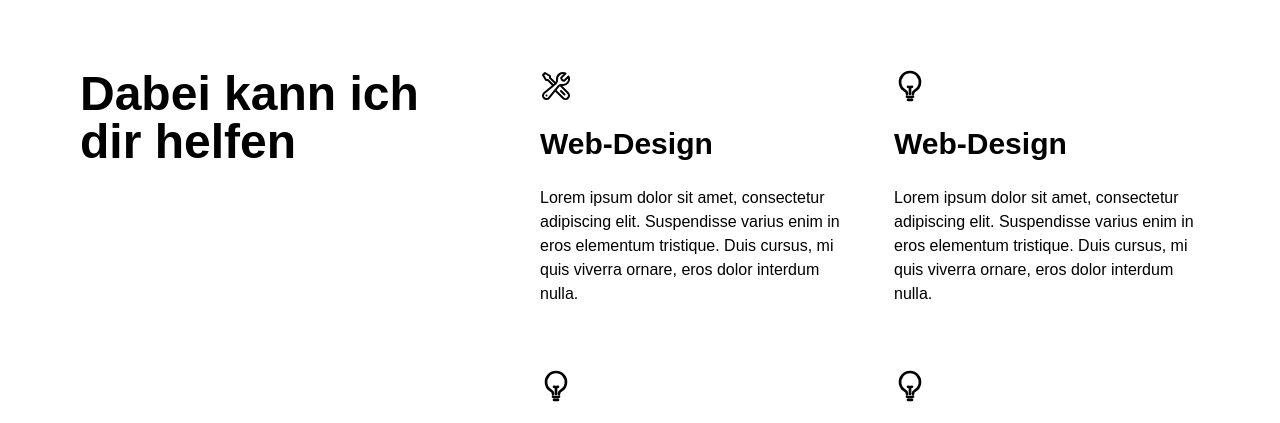
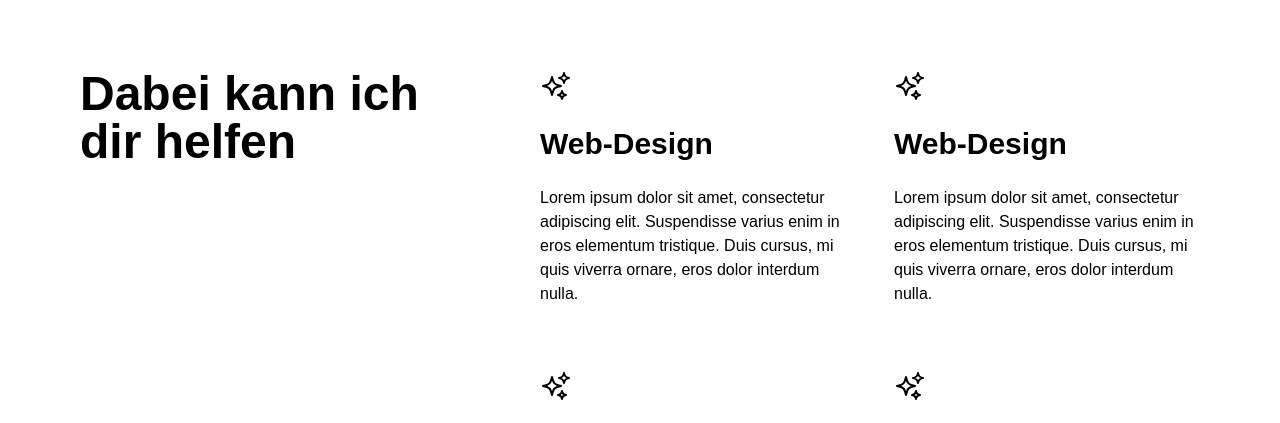
Before and after one commit to moritzmzu/portfolio, a website: page index.html in a window 1280 px wide. Shown: the part 842-1265 px from the top of the page. Drawn offline with Linux system fonts and the light colour scheme; a web font is replaced by a local one.

Commit message:
changed icons and icon size

```diff
--- a/index.html
+++ b/index.html
@@ -23,7 +23,7 @@
             </h2>
             <p>
               -und ich bin Web-Entwickler. Ich entwickle dir alles was mit
-              Internet zu tun hat, von eifachen Landingpages bis zu komplexen
+              Internet zu tun hat, von einfachen Landingpages bis zu komplexen
               Web-Apps.
             </p>
           </div>
@@ -39,19 +39,14 @@
           </div>
           <div class="grid grid-col-1 sm:grid-cols-2 grid-rows-2 gap-x-12 gap-y-16">
             <div class="flex flex-col gap-3 md:gap-6">
-              <svg
-                xmlns="http://www.w3.org/2000/svg"
+              <svg xmlns="http://www.w3.org/2000/svg"
                 fill="none"
                 viewBox="0 0 24 24"
                 stroke-width="1.5"
                 stroke="currentColor"
-                class="w-8 h-8"
+                class="w-6 md:w-8 h-6 md:h-8"
               >
-                <path
-                  stroke-linecap="round"
-                  stroke-linejoin="round"
-                  d="M11.42 15.17 17.25 21A2.652 2.652 0 0 0 21 17.25l-5.877-5.877M11.42 15.17l2.496-3.03c.317-.384.74-.626 1.208-.766M11.42 15.17l-4.655 5.653a2.548 2.548 0 1 1-3.586-3.586l6.837-5.63m5.108-.233c.55-.164 1.163-.188 1.743-.14a4.5 4.5 0 0 0 4.486-6.336l-3.276 3.277a3.004 3.004 0 0 1-2.25-2.25l3.276-3.276a4.5 4.5 0 0 0-6.336 4.486c.091 1.076-.071 2.264-.904 2.95l-.102.085m-1.745 1.437L5.909 7.5H4.5L2.25 3.75l1.5-1.5L7.5 4.5v1.409l4.26 4.26m-1.745 1.437 1.745-1.437m6.615 8.206L15.75 15.75M4.867 19.125h.008v.008h-.008v-.008Z"
-                />
+                <path stroke-linecap="round" stroke-linejoin="round" d="M9.813 15.904 9 18.75l-.813-2.846a4.5 4.5 0 0 0-3.09-3.09L2.25 12l2.846-.813a4.5 4.5 0 0 0 3.09-3.09L9 5.25l.813 2.846a4.5 4.5 0 0 0 3.09 3.09L15.75 12l-2.846.813a4.5 4.5 0 0 0-3.09 3.09ZM18.259 8.715 18 9.75l-.259-1.035a3.375 3.375 0 0 0-2.455-2.456L14.25 6l1.036-.259a3.375 3.375 0 0 0 2.455-2.456L18 2.25l.259 1.035a3.375 3.375 0 0 0 2.456 2.456L21.75 6l-1.035.259a3.375 3.375 0 0 0-2.456 2.456ZM16.894 20.567 16.5 21.75l-.394-1.183a2.25 2.25 0 0 0-1.423-1.423L13.5 18.75l1.183-.394a2.25 2.25 0 0 0 1.423-1.423l.394-1.183.394 1.183a2.25 2.25 0 0 0 1.423 1.423l1.183.394-1.183.394a2.25 2.25 0 0 0-1.423 1.423Z" />
               </svg>
 
               <h3 class="text-xl sm:text-2xl md:text-3xl font-bold">Web-Design</h3>
@@ -62,19 +57,14 @@
               </p>
             </div>
             <div class="flex flex-col gap-3 md:gap-6 justify-start">
-              <svg
-                xmlns="http://www.w3.org/2000/svg"
+              <svg xmlns="http://www.w3.org/2000/svg"
                 fill="none"
                 viewBox="0 0 24 24"
-                stroke-width="2"
+                stroke-width="1.5"
                 stroke="currentColor"
-                class="w-8 h-8"
+                class="w-6 md:w-8 h-6 md:h-8"
               >
-                <path
-                  stroke-linecap="round"
-                  stroke-linejoin="round"
-                  d="M12 18v-5.25m0 0a6.01 6.01 0 0 0 1.5-.189m-1.5.189a6.01 6.01 0 0 1-1.5-.189m3.75 7.478a12.06 12.06 0 0 1-4.5 0m3.75 2.383a14.406 14.406 0 0 1-3 0M14.25 18v-.192c0-.983.658-1.823 1.508-2.316a7.5 7.5 0 1 0-7.517 0c.85.493 1.509 1.333 1.509 2.316V18"
-                />
+                <path stroke-linecap="round" stroke-linejoin="round" d="M9.813 15.904 9 18.75l-.813-2.846a4.5 4.5 0 0 0-3.09-3.09L2.25 12l2.846-.813a4.5 4.5 0 0 0 3.09-3.09L9 5.25l.813 2.846a4.5 4.5 0 0 0 3.09 3.09L15.75 12l-2.846.813a4.5 4.5 0 0 0-3.09 3.09ZM18.259 8.715 18 9.75l-.259-1.035a3.375 3.375 0 0 0-2.455-2.456L14.25 6l1.036-.259a3.375 3.375 0 0 0 2.455-2.456L18 2.25l.259 1.035a3.375 3.375 0 0 0 2.456 2.456L21.75 6l-1.035.259a3.375 3.375 0 0 0-2.456 2.456ZM16.894 20.567 16.5 21.75l-.394-1.183a2.25 2.25 0 0 0-1.423-1.423L13.5 18.75l1.183-.394a2.25 2.25 0 0 0 1.423-1.423l.394-1.183.394 1.183a2.25 2.25 0 0 0 1.423 1.423l1.183.394-1.183.394a2.25 2.25 0 0 0-1.423 1.423Z" />
               </svg>
               <h3 class="text-xl sm:text-2xl md:text-3xl font-bold">Web-Design</h3>
               <p>
@@ -84,19 +74,14 @@
               </p>
             </div>
             <div class="flex flex-col gap-3 md:gap-6 justify-start">
-              <svg
-                xmlns="http://www.w3.org/2000/svg"
+              <svg xmlns="http://www.w3.org/2000/svg"
                 fill="none"
                 viewBox="0 0 24 24"
-                stroke-width="2"
+                stroke-width="1.5"
                 stroke="currentColor"
-                class="w-8 h-8"
+                class="w-6 md:w-8 h-6 md:h-8"
               >
-                <path
-                  stroke-linecap="round"
-                  stroke-linejoin="round"
-                  d="M12 18v-5.25m0 0a6.01 6.01 0 0 0 1.5-.189m-1.5.189a6.01 6.01 0 0 1-1.5-.189m3.75 7.478a12.06 12.06 0 0 1-4.5 0m3.75 2.383a14.406 14.406 0 0 1-3 0M14.25 18v-.192c0-.983.658-1.823 1.508-2.316a7.5 7.5 0 1 0-7.517 0c.85.493 1.509 1.333 1.509 2.316V18"
-                />
+                <path stroke-linecap="round" stroke-linejoin="round" d="M9.813 15.904 9 18.75l-.813-2.846a4.5 4.5 0 0 0-3.09-3.09L2.25 12l2.846-.813a4.5 4.5 0 0 0 3.09-3.09L9 5.25l.813 2.846a4.5 4.5 0 0 0 3.09 3.09L15.75 12l-2.846.813a4.5 4.5 0 0 0-3.09 3.09ZM18.259 8.715 18 9.75l-.259-1.035a3.375 3.375 0 0 0-2.455-2.456L14.25 6l1.036-.259a3.375 3.375 0 0 0 2.455-2.456L18 2.25l.259 1.035a3.375 3.375 0 0 0 2.456 2.456L21.75 6l-1.035.259a3.375 3.375 0 0 0-2.456 2.456ZM16.894 20.567 16.5 21.75l-.394-1.183a2.25 2.25 0 0 0-1.423-1.423L13.5 18.75l1.183-.394a2.25 2.25 0 0 0 1.423-1.423l.394-1.183.394 1.183a2.25 2.25 0 0 0 1.423 1.423l1.183.394-1.183.394a2.25 2.25 0 0 0-1.423 1.423Z" />
               </svg>
               <h3 class="text-xl sm:text-2xl md:text-3xl font-bold">Web-Design</h3>
               <p>
@@ -106,19 +91,14 @@
               </p>
             </div>
             <div class="flex flex-col gap-3 md:gap-6 justify-start">
-              <svg
-                xmlns="http://www.w3.org/2000/svg"
+              <svg xmlns="http://www.w3.org/2000/svg"
                 fill="none"
                 viewBox="0 0 24 24"
-                stroke-width="2"
+                stroke-width="1.5"
                 stroke="currentColor"
-                class="w-8 h-8"
+                class="w-6 md:w-8 h-6 md:h-8"
               >
-                <path
-                  stroke-linecap="round"
-                  stroke-linejoin="round"
-                  d="M12 18v-5.25m0 0a6.01 6.01 0 0 0 1.5-.189m-1.5.189a6.01 6.01 0 0 1-1.5-.189m3.75 7.478a12.06 12.06 0 0 1-4.5 0m3.75 2.383a14.406 14.406 0 0 1-3 0M14.25 18v-.192c0-.983.658-1.823 1.508-2.316a7.5 7.5 0 1 0-7.517 0c.85.493 1.509 1.333 1.509 2.316V18"
-                />
+                <path stroke-linecap="round" stroke-linejoin="round" d="M9.813 15.904 9 18.75l-.813-2.846a4.5 4.5 0 0 0-3.09-3.09L2.25 12l2.846-.813a4.5 4.5 0 0 0 3.09-3.09L9 5.25l.813 2.846a4.5 4.5 0 0 0 3.09 3.09L15.75 12l-2.846.813a4.5 4.5 0 0 0-3.09 3.09ZM18.259 8.715 18 9.75l-.259-1.035a3.375 3.375 0 0 0-2.455-2.456L14.25 6l1.036-.259a3.375 3.375 0 0 0 2.455-2.456L18 2.25l.259 1.035a3.375 3.375 0 0 0 2.456 2.456L21.75 6l-1.035.259a3.375 3.375 0 0 0-2.456 2.456ZM16.894 20.567 16.5 21.75l-.394-1.183a2.25 2.25 0 0 0-1.423-1.423L13.5 18.75l1.183-.394a2.25 2.25 0 0 0 1.423-1.423l.394-1.183.394 1.183a2.25 2.25 0 0 0 1.423 1.423l1.183.394-1.183.394a2.25 2.25 0 0 0-1.423 1.423Z" />
               </svg>
               <h3 class="text-xl sm:text-2xl md:text-3xl font-bold">Web-Design</h3>
               <p>
```
Also changed, not shown: style.css.
